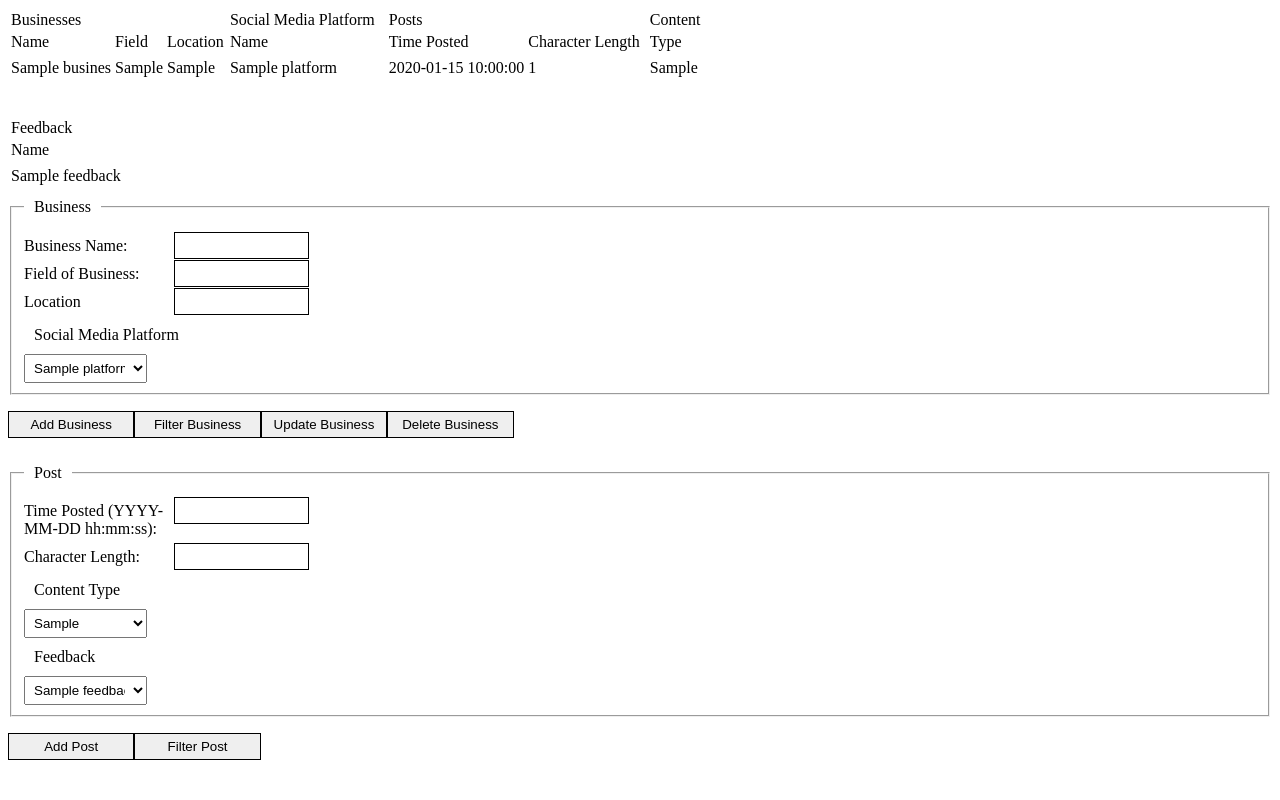
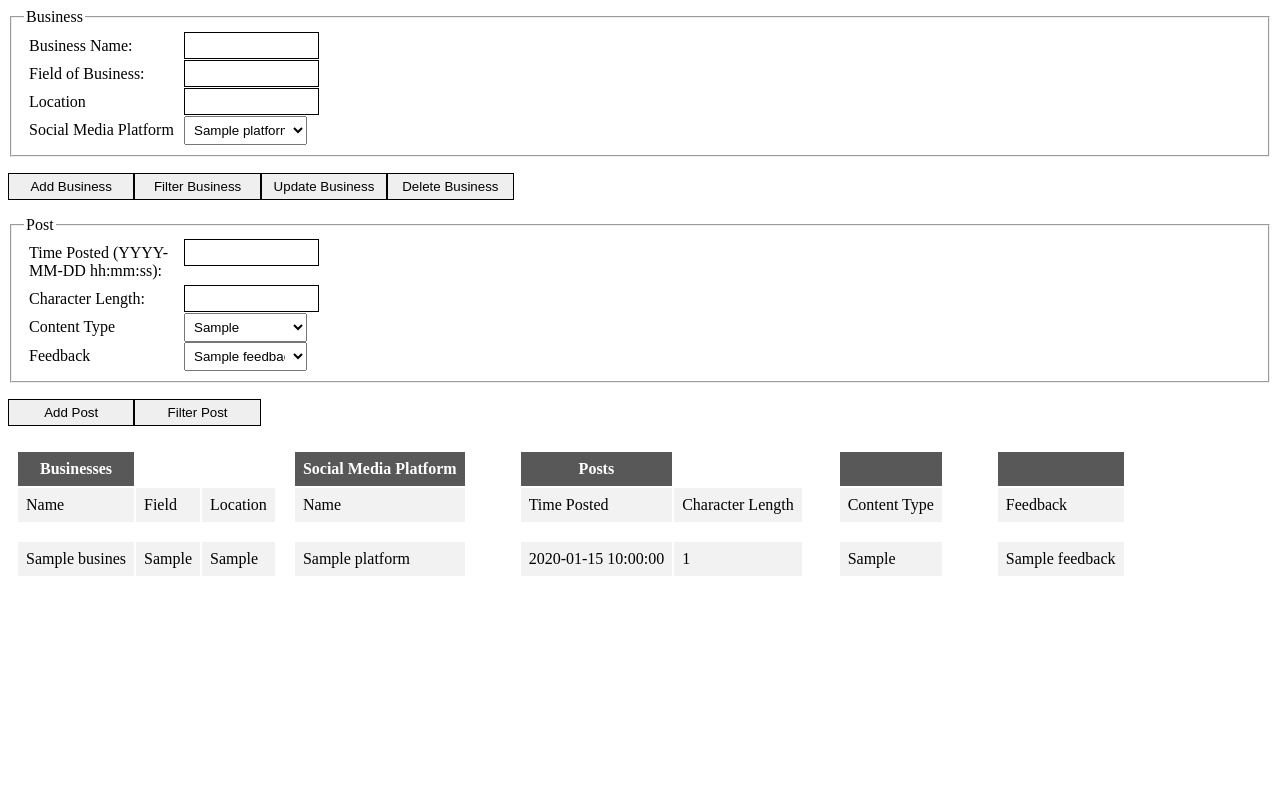
Before and after one commit to iamseanwhite/database-project, a PHP site: page / in a window 1280 px wide. Run offline with PHP 8.4, Linux system fonts and the light colour scheme; tables that the repository leaves empty hold one stand-in row (values such as "Sample post"); data that the repository does not hold is empty.

Commit message:
formatted tables to look cleaner

```diff
--- a/index.php
+++ b/index.php
@@ -11,11 +11,17 @@ if($mysqli->connect_errno){
     "http://www.w3.org/TR/xhtml1/DTD/xhtml1-strict.dtd">
 <html>
 <style type="text/css">
+    fieldset {
+        -webkit-box-sizing: border-box;
+        -moz-box-sizing: border-box;
+        box-sizing: border-box;
+    }
+
     form label {
         float: left;
         width: 150px;
-        margin-bottom: 5px;
-        margin-top: 5px;
+        margin: 5px;
+
 
     }
     .clear {
@@ -23,15 +29,7 @@ if($mysqli->connect_errno){
         clear: both;
         width: 100%;
     }
-    fieldset {
-        -webkit-box-sizing: border-box;
-        -moz-box-sizing: border-box;
-        box-sizing: border-box;
-    }
 
-    legend{
-        padding: 10px;
-    }
 
     select{
         padding: 5px;
@@ -44,12 +42,116 @@ if($mysqli->connect_errno){
         height: 3%;
         border: 1px solid;
     }
+
+     table, th, td{
+
+         padding: 8px;
+    }
+    tr:nth-child(even) {background-color: #f2f2f2}
+    th {
+        background-color: rgba(44, 44, 44, 0.79);
+        color: white;
+    }
+
+
 </style>
 <body>
+<form action="business.php" method="post">
+
+    <fieldset>
+        <legend>Business</legend>
+        <label for="name">Business Name:</label><input type="text" name="name" id="name" />
+        <br class="clear" />
+        <label for="field">Field of Business:</label><input type="text" name="field" id="field" />
+        <br class="clear" />
+        <label for="location">Location</label><input type="text" name="location" id="location" />
+        <br class="clear" />
+        <label>Social Media Platform</label>
+        <select name = "SocialMediaPlatform">
+            <?php
+            if(!($stmt = $mysqli->prepare("SELECT id, name FROM social_media_platform"))){
+                echo "Prepare failed: "  . $stmt->errno . " " . $stmt->error;
+            }
+
+            if(!$stmt->execute()){
+                echo "Execute failed: "  . $mysqli->connect_errno . " " . $mysqli->connect_error;
+            }
+            if(!$stmt->bind_result($id, $s_m_name)){
+                echo "Bind failed: "  . $mysqli->connect_errno . " " . $mysqli->connect_error;
+            }
+            while($stmt->fetch()){
+                echo '<option value=" '. $id . ' "> ' . $s_m_name . '</option>\n';
+            }
+            $stmt->close();
+            ?>
+        </select>
+    </fieldset>
+
+    <p><input style = "float: left" type="submit" name="addbusiness" value="Add Business"/></p>
+    <p><input style = "float: left" type="submit" name="filterbusiness" value="Filter Business"/></p>
+    <p><input style = "float: left" type="submit" name="updatebusiness" value="Update Business"/></p>
+    <p><input type="submit" name="deletebusiness" value="Delete Business"/></p>
+</form>
+<form action="post.php" method="post">
+    <fieldset>
+        <legend>Post</legend>
+        <label for="time_posted">Time Posted (YYYY-MM-DD hh:mm:ss):</label><input type="datetime" name="time_posted" id="time_posted" />
+        <br class="clear" />
+
+        <label for="time_posted">Character Length:</label><input type="text" name="character_length" id="character_length" />
+        <br class="clear" />
+        <label>Content Type</label>
+        <select name="ContentType">
+            <?php
+            if(!($stmt = $mysqli->prepare("SELECT id, type FROM content"))){
+                echo "Prepare failed: "  . $stmt->errno . " " . $stmt->error;
+            }
+
+            if(!$stmt->execute()){
+                echo "Execute failed: "  . $mysqli->connect_errno . " " . $mysqli->connect_error;
+            }
+            if(!$stmt->bind_result($id, $c_type)){
+                echo "Bind failed: "  . $mysqli->connect_errno . " " . $mysqli->connect_error;
+            }
+            while($stmt->fetch()){
+                echo '<option value=" '. $id . ' "> ' . $c_type . '</option>\n';
+            }
+            $stmt->close();
+            ?>
+        </select>
+
+        <br class="clear" />
+        <label>Feedback</label>
+        <select name="FeedbackType">
+            <?php
+            if(!($stmt = $mysqli->prepare("SELECT id, name FROM feedback"))){
+                echo "Prepare failed: "  . $stmt->errno . " " . $stmt->error;
+            }
+
+            if(!$stmt->execute()){
+                echo "Execute failed: "  . $mysqli->connect_errno . " " . $mysqli->connect_error;
+            }
+            if(!$stmt->bind_result($id, $f_name)){
+                echo "Bind failed: "  . $mysqli->connect_errno . " " . $mysqli->connect_error;
+            }
+            while($stmt->fetch()){
+                echo '<option value=" '. $id . ' "> ' . $f_name . '</option>\n';
+            }
+            $stmt->close();
+            ?>
+        </select>
+
+    </fieldset>
+    <p><input style = "float: left" type="submit" name="addpost" value="Add Post"/></p>
+    <p><input type="submit" name="filterpost" value="Filter Post"/></p>
+
+</form>
+
+
 <div>
-	<table style = "float: left">
+    <table style="float: left">
         <tr>
-			<td>Businesses</td>
+            <th>Businesses</th>
         </tr>
         <tr>
             <td>Name</td>
@@ -83,9 +185,9 @@ if($mysqli->connect_errno){
 </div>
 
 <div>
-	<table style = "float: left">
+    <table style="float: left">
         <tr>
-			<td>Social Media Platform</td>
+            <th>Social Media Platform</th>
         </tr>
         <tr>
             <td>Name</td>
@@ -109,7 +211,7 @@ if($mysqli->connect_errno){
             echo "Bind failed: "  . $mysqli->connect_errno . " " . $mysqli->connect_error;
         }
         while($stmt->fetch()){
-			 echo "<tr>\n<td>\n" . $s_m_name . "\n</td>\n<td>\n";
+            echo "<tr>\n<td>\n" . $s_m_name . "\n</td>\n</tr>\n";
         }
         $stmt->close();
         ?>
@@ -117,9 +219,9 @@ if($mysqli->connect_errno){
 </div>
 
 <div>
-	<table style = "float: left">
+    <table style="float: left">
         <tr>
-			<td>Posts</td>
+            <th>Posts</th>
         </tr>
         <tr>
             <td>Time Posted</td>
@@ -144,7 +246,7 @@ if($mysqli->connect_errno){
             echo "Bind failed: "  . $mysqli->connect_errno . " " . $mysqli->connect_error;
         }
         while($stmt->fetch()){
-			 echo "<tr>\n<td>\n" . $p_timeposted . "\n</td>\n<td>\n" . $p_charlength . "\n</td>\n<td>\n";
+            echo "<tr>\n<td>\n" . $p_timeposted . "\n</td>\n<td>\n" . $p_charlength . "\n</td>\n</tr>\n";
         }
         $stmt->close();
         ?>
@@ -153,12 +255,12 @@ if($mysqli->connect_errno){
 </div>
 
 <div>
-	<table>
+    <table style="float: left">
         <tr>
-			<td>Content</td>
+            <th>&nbsp</th>
         </tr>
         <tr>
-			<td>Type</td>
+            <td>Content Type</td>
         </tr>
         <tr>
             <td> </td>
@@ -179,21 +281,22 @@ if($mysqli->connect_errno){
             echo "Bind failed: "  . $mysqli->connect_errno . " " . $mysqli->connect_error;
         }
         while($stmt->fetch()){
-			 echo "<tr>\n<td>\n" . $c_type . "\n</td>\n<td>\n";
+            echo "<tr>\n<td>\n" . $c_type . "\n</td>\n</tr>\n";
         }
         $stmt->close();
         ?>
     </table>
 </div>
-<br><br>
+
 <div>
-	<table>
+    <table style="float: left">
+        <tr>
+            <th>&nbsp</th>
+        </tr>
         <tr>
             <td>Feedback</td>
         </tr>
-		<tr>
-			<td>Name</td>
-		</tr>
+
         <tr>
             <td> </td>
             <td> </td>
@@ -213,101 +316,15 @@ if($mysqli->connect_errno){
             echo "Bind failed: "  . $mysqli->connect_errno . " " . $mysqli->connect_error;
         }
         while($stmt->fetch()){
-			 echo "<tr>\n<td>\n" . $f_name . "\n</td>\n<td>\n";
+            echo "<tr>\n<td>\n" . $f_name . "\n</td>\n</tr>\n";
         }
         $stmt->close();
         ?>
     </table>
 </div>
-<form action="business.php" method="post">
 
-		<fieldset>
-			<legend>Business</legend>
-            <label for="name">Business Name:</label><input type="text" name="name" id="name" />
-            <br class="clear" />
-            <label for="field">Field of Business:</label><input type="text" name="field" id="field" />
-            <br class="clear" />
-            <label for="location">Location</label><input type="text" name="location" id="location" />
-            <br class="clear" />
-			<legend>Social Media Platform</legend>
-            <select name = "SocialMediaPlatform">
-                <?php
-				if(!($stmt = $mysqli->prepare("SELECT id, name FROM social_media_platform"))){
-					echo "Prepare failed: "  . $stmt->errno . " " . $stmt->error;
-				}
 
-				if(!$stmt->execute()){
-					echo "Execute failed: "  . $mysqli->connect_errno . " " . $mysqli->connect_error;
-				}
-				if(!$stmt->bind_result($id, $s_m_name)){
-					echo "Bind failed: "  . $mysqli->connect_errno . " " . $mysqli->connect_error;
-				}
-				while($stmt->fetch()){
-					echo '<option value=" '. $id . ' "> ' . $s_m_name . '</option>\n';
-				}
-				$stmt->close();
-				?>
-            </select>
-		</fieldset>
 
-		<p><input style = "float: left" type="submit" name="addbusiness" value="Add Business"/></p>
-		<p><input style = "float: left" type="submit" name="filterbusiness" value="Filter Business"/></p>
-		<p><input style = "float: left" type="submit" name="updatebusiness" value="Update Business"/></p>
-		<p><input type="submit" name="deletebusiness" value="Delete Business"/></p>
-</form>
 
-<form action="post.php" method="post">
-		<fieldset>
-			<legend>Post</legend>
-            <label for="time_posted">Time Posted (YYYY-MM-DD hh:mm:ss):</label><input type="datetime" name="time_posted" id="time_posted" />
-            <br class="clear" />
-
-            <label for="time_posted">Character Length:</label><input type="text" name="character_length" id="character_length" />
-            <br class="clear" />
-			<legend>Content Type</legend>
-			<select name="ContentType">
-                <?php
-				if(!($stmt = $mysqli->prepare("SELECT id, type FROM content"))){
-					echo "Prepare failed: "  . $stmt->errno . " " . $stmt->error;
-				}
-
-				if(!$stmt->execute()){
-					echo "Execute failed: "  . $mysqli->connect_errno . " " . $mysqli->connect_error;
-				}
-				if(!$stmt->bind_result($id, $c_type)){
-					echo "Bind failed: "  . $mysqli->connect_errno . " " . $mysqli->connect_error;
-				}
-				while($stmt->fetch()){
-					echo '<option value=" '. $id . ' "> ' . $c_type . '</option>\n';
-				}
-				$stmt->close();
-				?>
-            </select>
-
-            <legend>Feedback</legend>
-			<select name="FeedbackType">
-			<?php
-				if(!($stmt = $mysqli->prepare("SELECT id, name FROM feedback"))){
-					echo "Prepare failed: "  . $stmt->errno . " " . $stmt->error;
-				}
-
-				if(!$stmt->execute()){
-					echo "Execute failed: "  . $mysqli->connect_errno . " " . $mysqli->connect_error;
-				}
-				if(!$stmt->bind_result($id, $f_name)){
-					echo "Bind failed: "  . $mysqli->connect_errno . " " . $mysqli->connect_error;
-				}
-				while($stmt->fetch()){
-					echo '<option value=" '. $id . ' "> ' . $f_name . '</option>\n';
-				}
-				$stmt->close();
-				?>
-            </select>
-
-        </fieldset>
-		<p><input style = "float: left" type="submit" name="addpost" value="Add Post"/></p>
-		<p><input type="submit" name="filterpost" value="Filter Post"/></p>
-
-	</form>
 </body>
 </html>
```
Lines whose indentation alone changed are shown as unchanged.
